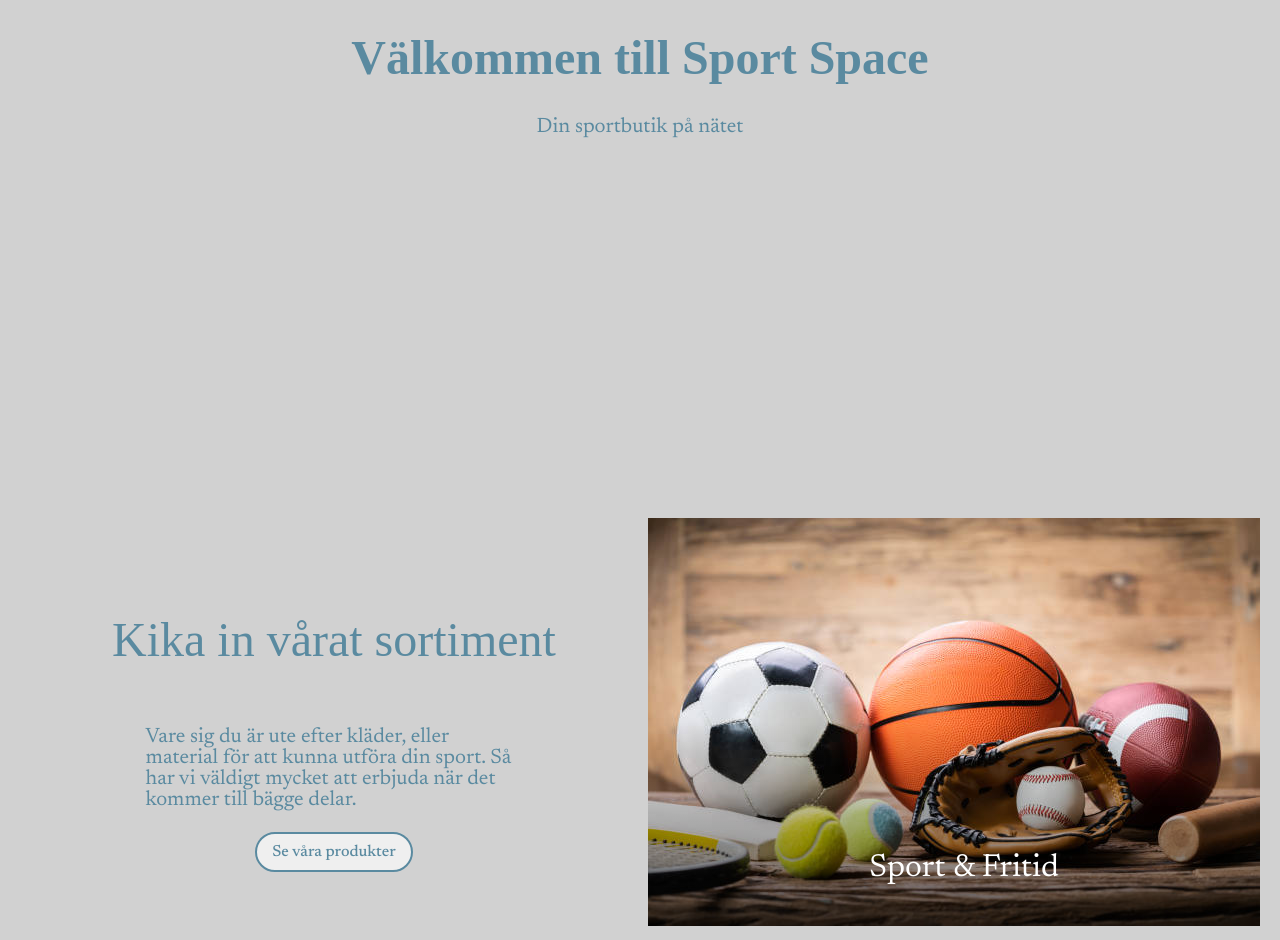
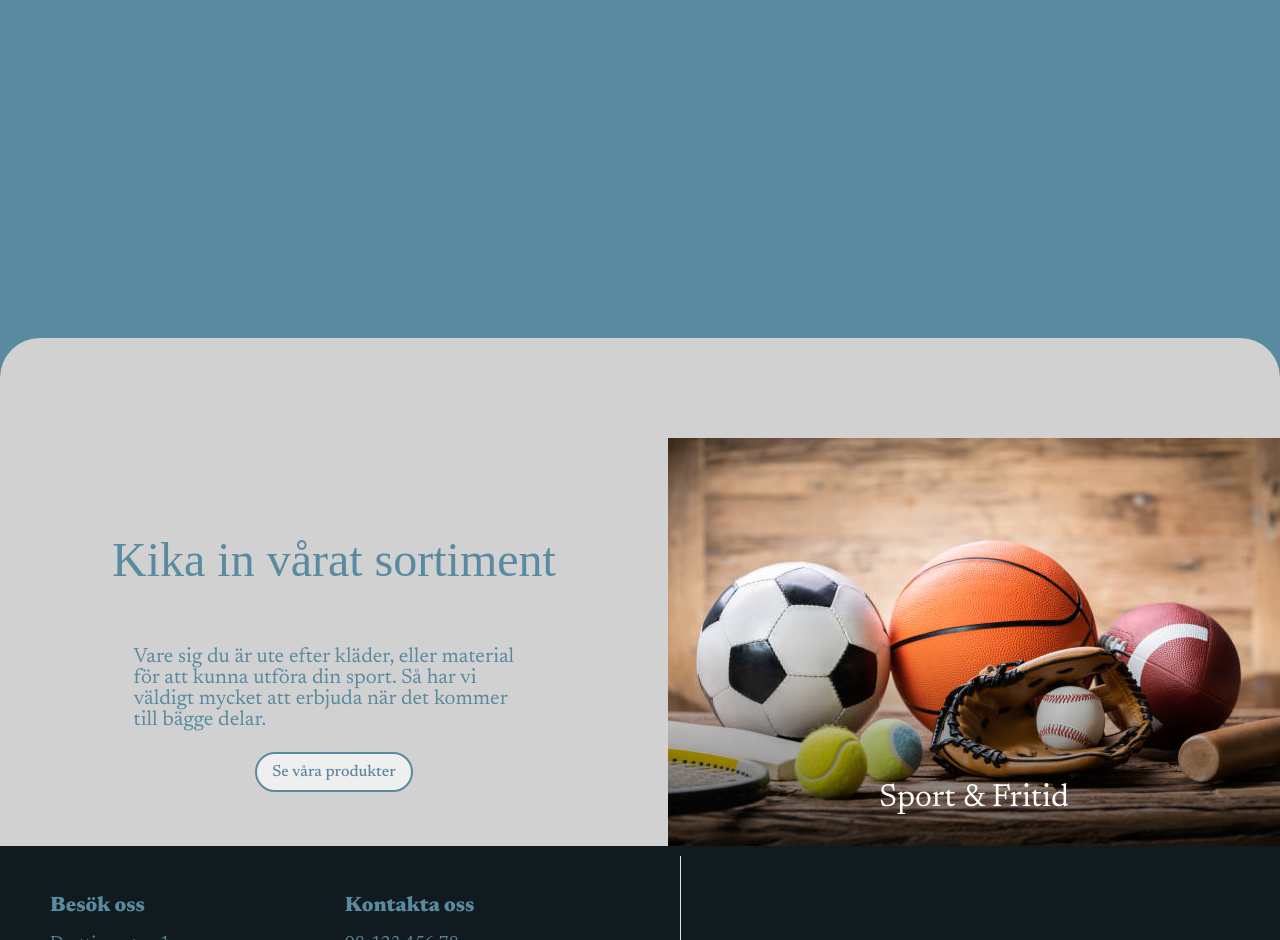
Before and after one commit to GustavssonMarcus/Exam, a Next.js app in the folder frontend/sport-space/: page / in a window 1280 px wide. Shown: the part 432-1372 px from the top of the page. Built offline with nearby package versions, Linux system fonts and the light colour scheme; a web font is replaced by a local one.

Commit message:
Styling update

```diff
--- a/frontend/sport-space/src/app/page.tsx
+++ b/frontend/sport-space/src/app/page.tsx
@@ -2,14 +2,16 @@ import Link from "next/link";
 
 export default function Home() {
   return (
-    <div>
       <main>
         <div className="hero">
           <h1 className="hero-title">Välkommen till Sport Space</h1>
           <p className="hero-text">Din sportbutik på nätet</p>
         </div>
 
-        <section className="content">
+
+        <section>
+          <div className="block"></div>
+          <div className="content">
             <div className="content-product">
               <div className="content-product-container">
                 <h1 className="content-product-container__title">Kika in vårat sortiment</h1>
@@ -26,9 +28,9 @@ export default function Home() {
                 <img src="/img/sport.jpg" alt="sport" className="content-product-image__img"/>
               </div>
             </div>
+          </div>
         </section>
 
       </main>
-    </div>
   );
 }
--- a/frontend/sport-space/src/app/scss/_footer.scss
+++ b/frontend/sport-space/src/app/scss/_footer.scss
@@ -4,10 +4,12 @@
 .footer {
     display: flex;
     padding: 10px;
-    margin-top: 20px;
     background-color: v.$font-color;
     opacity: 0.8;
     height: 50vh;
+    @include mobile {
+        flex-direction: column;
+    }
     &-content {
         flex: 1;
         display: flex;
@@ -79,6 +81,10 @@
         justify-content: center;
         align-items: center;
         border-left: 1px solid white;
+        @include mobile {
+            border-top: 1px solid white;
+            border-left: none;
+        }
         h1 {
             font-family: v.$title-font;
             color: v.$text-color;
--- a/frontend/sport-space/src/app/scss/_header.scss
+++ b/frontend/sport-space/src/app/scss/_header.scss
@@ -10,7 +10,7 @@
     background-color: v.$font-color;
     box-shadow: 0 4px 6px rgba(0, 0, 0, 0.1);
     opacity: 0.8;
-    position: relative;
+    position: fixed;
     top: 0;
     z-index: 1000;
 
--- a/frontend/sport-space/src/app/scss/_hero.scss
+++ b/frontend/sport-space/src/app/scss/_hero.scss
@@ -2,21 +2,22 @@
 @import "mixins";
 
 .hero {
-    height: 100vh;
+    height: 90vh;
     width: 100%;
     display: flex;
     justify-content: center;
     flex-direction: column;
     align-items: center;
+    background-color: v.$text-color;
     &-title {
         font-family: v.$title-font;
-        color: v.$text-color;
+        color: v.$body-color;
         font-size: 3rem;
         text-align: center;
     }
     &-text {
         font-family: v.$text-font;
-        color: v.$text-color;
+        color: v.$body-color;
         font-size: 1.3rem;
         margin: 0;
     }
--- a/frontend/sport-space/src/app/scss/_section.scss
+++ b/frontend/sport-space/src/app/scss/_section.scss
@@ -1,11 +1,13 @@
 @use "variables.scss" as v;
 @import "mixins";
 
+section {
+height: 120vh;
+@include desktop {
+    height: auto;
+}
 .content {
-    height: 100vh;
-    @include desktop {
-        height: auto;
-    }
+    background-color: v.$body-color;
 
     &-product {
         display: flex;
@@ -68,7 +70,7 @@
                 width: 100%;
                 z-index: 2;
                 color: white;
-                padding: 10px;
+                //padding: 10px;
                 text-align: center;
                 font-family: v.$text-font;
                 font-size: 2rem;
@@ -103,3 +105,4 @@
         }
     }
 }
+}
--- a/frontend/sport-space/src/app/scss/_variables.scss
+++ b/frontend/sport-space/src/app/scss/_variables.scss
@@ -4,3 +4,4 @@ $text-color: #5A8AA0;
 $body-color: #d1d1d1;
 $font-color: #000000;
 $details: #40E0D0;
+$background: #5A8AA0;
--- a/frontend/sport-space/src/app/scss/main.scss
+++ b/frontend/sport-space/src/app/scss/main.scss
@@ -7,11 +7,15 @@
 @import url('https://fonts.googleapis.com/css2?family=Calligraffitti&family=Newsreader:ital,opsz,wght@0,6..72,200..800;1,6..72,200..800&display=swap');
 
 body {
-    background-color: v.$body-color;
+    background-color: v.$background;
     margin: 0;
 }
-.content {
-    max-width: 1600px;
-    margin: 0 auto;
-    padding: 0 20px;
+
+.block {
+    height: 100px;
+    width: 100%;
+    border-radius: 40px;
+    position: relative;
+    top: 50px;
+    background-color: v.$body-color;
 }
```
Lines whose indentation alone changed are shown as unchanged.
